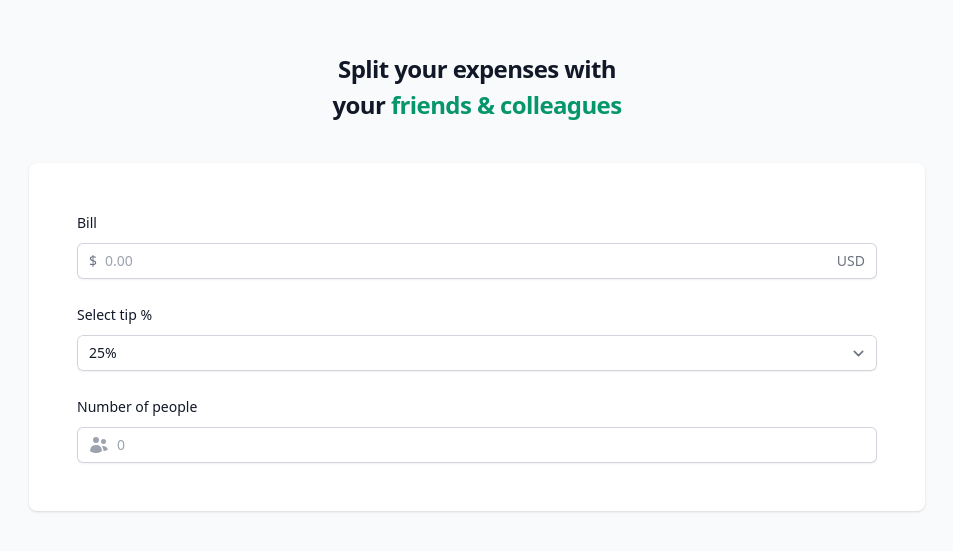
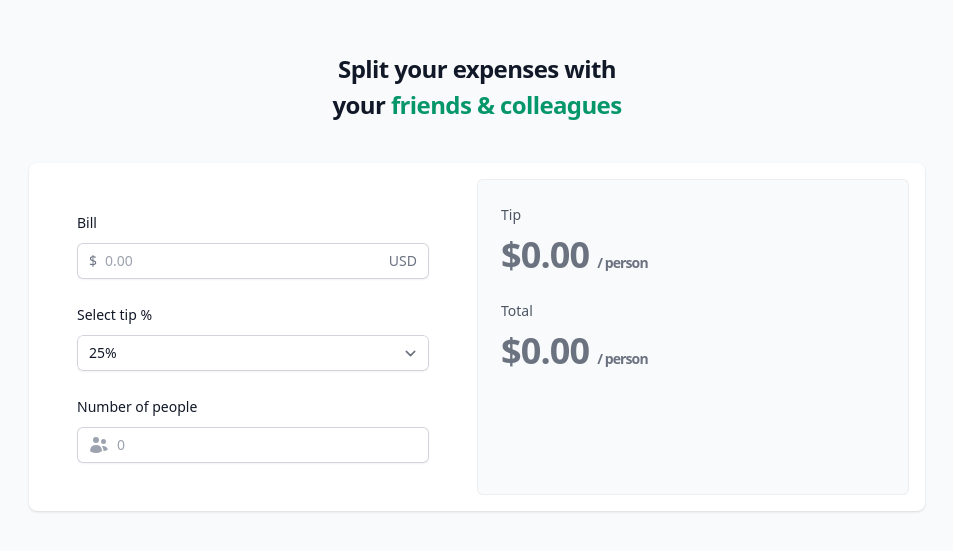
Before and after one commit to marekzelinka/tip-calculator, a React (Vite) app: page / in a window 1280 px wide. Shown: the part 135-686 px from the top of the page, without its empty margins (163-1116 px from the left). Built offline with nearby package versions, Linux system fonts and the light colour scheme; a web font is replaced by a local one.

Commit message:
display results

```diff
--- a/src/App.jsx
+++ b/src/App.jsx
@@ -1,4 +1,5 @@
 import { FormProvider, useForm } from 'react-hook-form'
+import { Results } from './components/Results.jsx'
 import { TipForm } from './components/TipForm.jsx'
 import { tipOptions } from './utils.js'
 
@@ -23,6 +24,13 @@ function App() {
               <TipForm />
             </FormProvider>
           </div>
+          <div className="p-2 max-lg:-mt-2 lg:w-full lg:max-w-md lg:flex-none">
+            <div className="rounded-md bg-gray-50 p-6 ring-1 ring-inset ring-gray-900/5 lg:flex lg:h-full lg:flex-col">
+              <FormProvider {...methods}>
+                <Results />
+              </FormProvider>
+            </div>
+          </div>
         </div>
       </div>
     </main>
--- /dev/null
+++ b/src/components/Results.jsx
@@ -0,0 +1,43 @@
+import clsx from 'clsx'
+import { useFormContext } from 'react-hook-form'
+import { formatCurrency } from '../utils.js'
+
+export function Results() {
+  const {
+    watch,
+    formState: { isValid },
+  } = useFormContext()
+  const { bill, tip, peopleCount } = watch()
+
+  const tipPerPerson = isValid ? (bill * tip) / peopleCount : 0
+  const totalPerPerson = isValid ? bill / peopleCount + tipPerPerson : 0
+
+  return (
+    <dl className="space-y-6">
+      <div>
+        <dt className="text-sm/6 font-medium text-gray-600">Tip</dt>
+        <dd
+          className={clsx(
+            'mt-2 flex items-baseline gap-x-2 text-4xl font-semibold tracking-tight',
+            tipPerPerson === 0 ? 'text-gray-500' : 'text-emerald-600',
+          )}
+        >
+          {formatCurrency(tipPerPerson)}
+          <span className="text-sm text-gray-500">/ person</span>
+        </dd>
+      </div>
+      <div>
+        <dt className="text-sm/6 font-medium text-gray-600">Total</dt>
+        <dd
+          className={clsx(
+            'mt-2 flex items-baseline gap-x-2 text-4xl font-semibold tracking-tight',
+            totalPerPerson === 0 ? 'text-gray-500' : 'text-emerald-600',
+          )}
+        >
+          {formatCurrency(totalPerPerson)}
+          <span className="text-sm text-gray-500">/ person</span>
+        </dd>
+      </div>
+    </dl>
+  )
+}
--- a/src/utils.js
+++ b/src/utils.js
@@ -1,3 +1,12 @@
+const currencyFormatter = new Intl.NumberFormat('en-US', {
+  style: 'currency',
+  currency: 'USD',
+})
+
+export function formatCurrency(value) {
+  return currencyFormatter.format(value)
+}
+
 export const tipOptions = [
   { label: '5%', value: 0.05 },
   { label: '10%', value: 0.1 },
```
